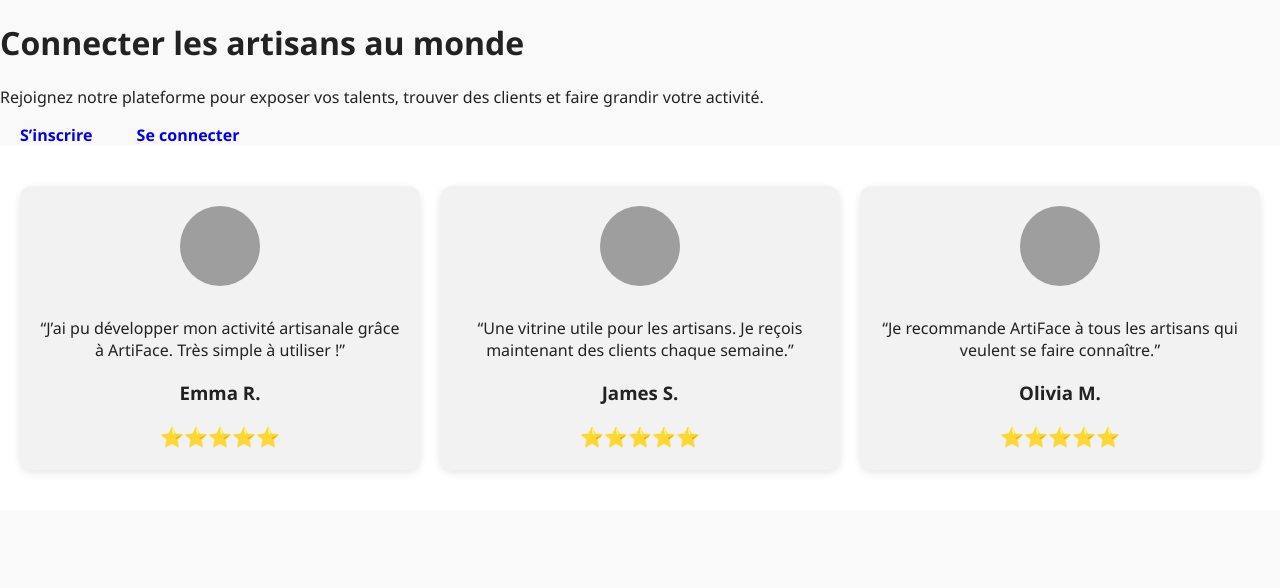
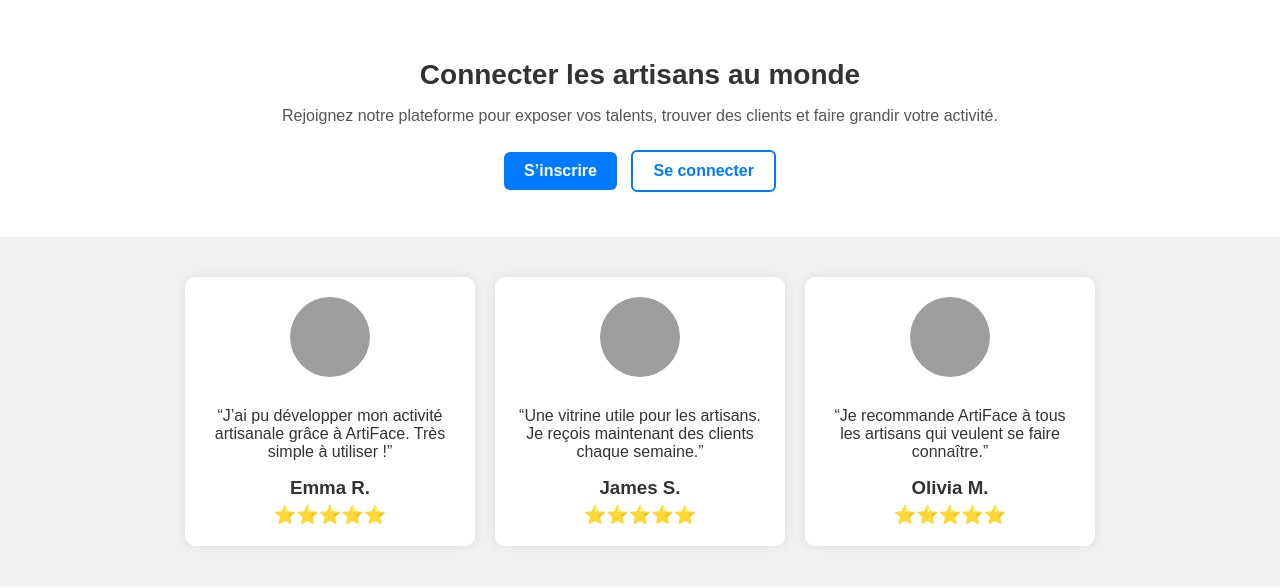
Before and after one commit to artiface-global/ArtiFace, a plain HTML site: page index.html in a window 1280 px wide. Drawn offline with Linux system fonts and the light colour scheme; grey boxes are pictures that could not be loaded.

Commit message:
Update style.css

```diff
--- a/style.css
+++ b/style.css
@@ -1,93 +1,84 @@
 body {
+  font-family: Arial, sans-serif;
   margin: 0;
-  font-family: 'Segoe UI', sans-serif;
+  padding: 0;
   background: #f9f9f9;
-  color: #222;
+  color: #333;
 }
 
-.hero {
+header {
   text-align: center;
-  padding: 60px 20px 40px;
-  background: white;
+  padding: 40px 20px;
+  background: #ffffff;
 }
 
-.hero h1 {
-  font-size: 2.2rem;
+header h1 {
+  font-size: 28px;
   margin-bottom: 10px;
 }
 
-.hero p {
-  font-size: 1rem;
+header p {
+  font-size: 16px;
   color: #555;
   margin-bottom: 20px;
 }
 
-.btn-group {
-  display: flex;
-  justify-content: center;
-  gap: 15px;
+.buttons {
+  margin-top: 10px;
 }
 
 .btn {
+  display: inline-block;
   padding: 10px 20px;
-  border-radius: 8px;
+  text-decoration: none;
+  border-radius: 6px;
   font-weight: bold;
-  text-decoration: none;
-  font-size: 1rem;
-  transition: 0.3s;
+  margin: 5px;
 }
 
-.btn.blue {
-  background-color: #0d6efd;
+.btn-primary {
+  background-color: #007bff;
   color: white;
-  border: none;
 }
 
-.btn.outline {
-  border: 2px solid #0d6efd;
-  color: #0d6efd;
-  background: transparent;
-}
-
-.btn:hover {
-  opacity: 0.8;
+.btn-secondary {
+  background-color: white;
+  color: #007bff;
+  border: 2px solid #007bff;
 }
 
 .testimonials {
-  display: grid;
-  grid-template-columns: repeat(auto-fit, minmax(220px, 1fr));
+  display: flex;
+  justify-content: center;
   gap: 20px;
+  flex-wrap: wrap;
   padding: 40px 20px;
-  background-color: #fff;
+  background-color: #f0f0f0;
 }
 
 .card {
-  background: #f2f2f2;
-  border-radius: 12px;
+  background: #fff;
+  border-radius: 10px;
+  box-shadow: 0 0 10px #ddd;
   padding: 20px;
   text-align: center;
-  box-shadow: 0 3px 8px rgba(0,0,0,0.1);
+  width: 250px;
 }
 
 .card img {
   width: 80px;
   height: 80px;
   border-radius: 50%;
+  object-fit: cover;
   margin-bottom: 10px;
 }
 
-.card h4 {
+.card h3 {
   margin: 10px 0 5px;
 }
 
 .stars {
-  color: #f5a623;
-  font-size: 1.2rem;
+  color: #ffc107;
+  font-size: 18px;
+  margin-top: 5px;
 }
-
-footer {
-  background-color: #004d40;
-  color: white;
-  padding: 20px;
-  text-align: center;
-}
```
